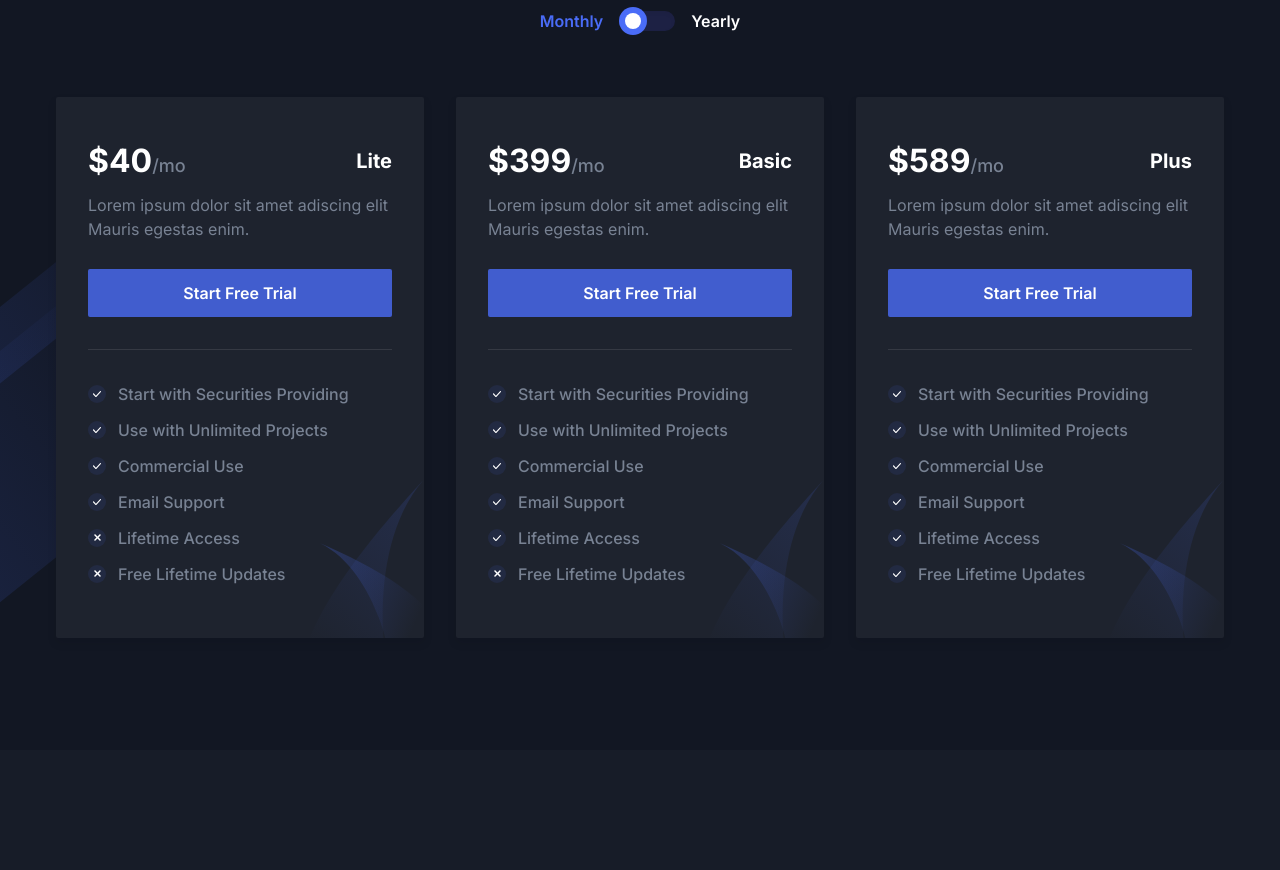
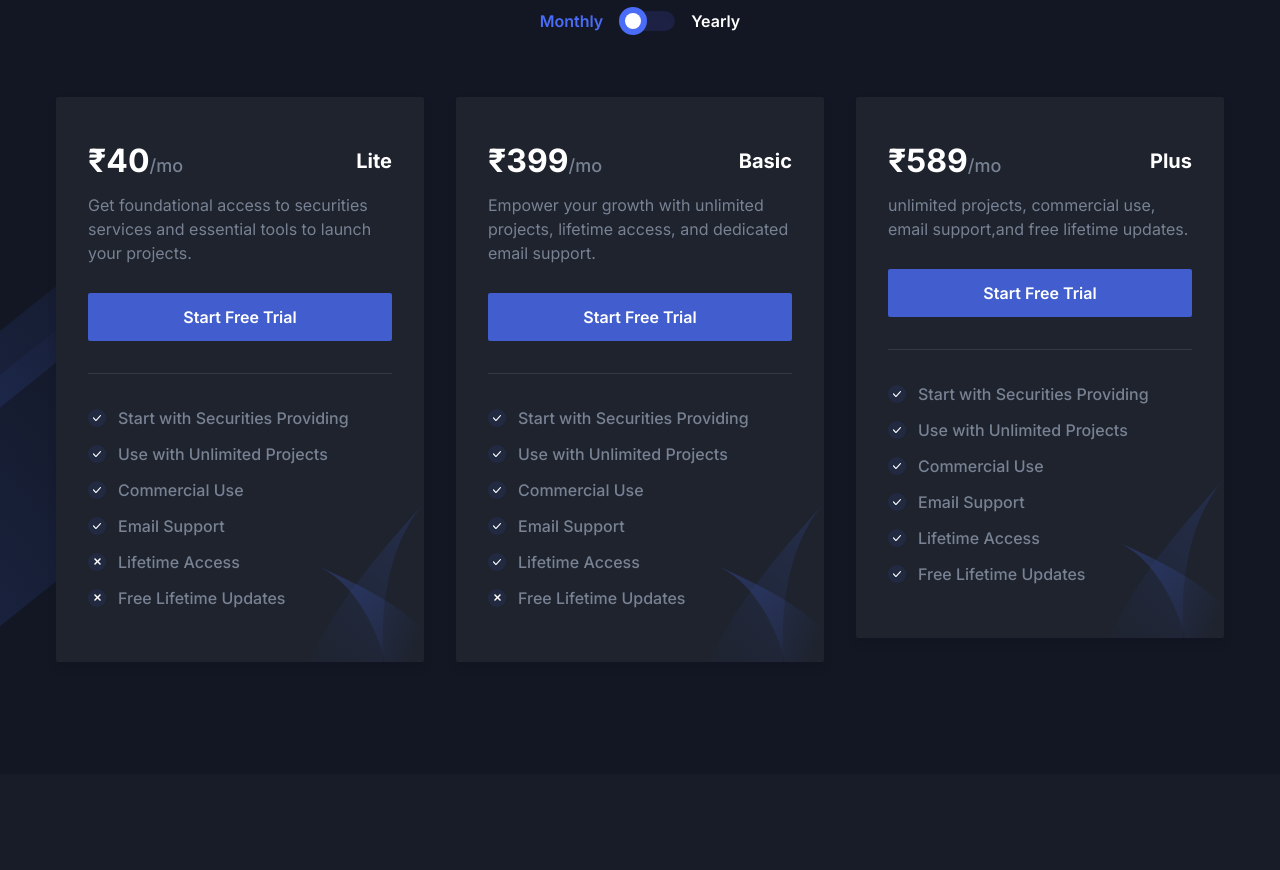
Before and after one commit to tradecreditbancorp9/NextJS-Startup, a Next.js app: page / in a window 1280 px wide. Shown: the part 5480-6350 px from the top of the page. Built offline with nearby package versions, Linux system fonts and the light colour scheme.

Commit message:
second commit

```diff
--- a/src/components/Pricing/PricingBox.tsx
+++ b/src/components/Pricing/PricingBox.tsx
@@ -12,7 +12,7 @@ const PricingBox = (props: {
       <div className="shadow-three hover:shadow-one dark:bg-gray-dark dark:shadow-two dark:hover:shadow-gray-dark relative z-10 rounded-xs bg-white px-8 py-10">
         <div className="flex items-center justify-between">
           <h3 className="price mb-2 text-[32px] font-bold text-black dark:text-white">
-            $<span className="amount">{price}</span>
+            ₹<span className="amount">{price}</span>
             <span className="time text-body-color text-lg font-medium">
               /{duration}
             </span>
--- a/src/components/Pricing/index.tsx
+++ b/src/components/Pricing/index.tsx
@@ -21,8 +21,7 @@ const Pricing = () => {
           <div className="mb-8 flex justify-center md:mb-12 lg:mb-16">
             <span
               onClick={() => setIsMonthly(true)}
-              className={`${
-                isMonthly
+              className={`${isMonthly
                 ? "pointer-events-none text-primary"
                 : "text-dark dark:text-white"
                 } mr-4 cursor-pointer text-base font-semibold`}
@@ -36,8 +35,7 @@ const Pricing = () => {
               <div className="relative">
                 <div className="h-5 w-14 rounded-full bg-[#1D2144] shadow-inner"></div>
                 <div
-                  className={`${
-                    isMonthly ? "" : "translate-x-full"
+                  className={`${isMonthly ? "" : "translate-x-full"
                     } shadow-switch-1 absolute left-0 top-[-4px] flex h-7 w-7 items-center justify-center rounded-full bg-primary transition`}
                 >
                   <span className="active h-4 w-4 rounded-full bg-white"></span>
@@ -46,8 +44,7 @@ const Pricing = () => {
             </div>
             <span
               onClick={() => setIsMonthly(false)}
-              className={`${
-                isMonthly
+              className={`${isMonthly
                 ? "text-dark dark:text-white"
                 : "pointer-events-none text-primary"
                 } ml-4 cursor-pointer text-base font-semibold`}
@@ -62,7 +59,7 @@ const Pricing = () => {
             packageName="Lite"
             price={isMonthly ? "40" : "120"}
             duration={isMonthly ? "mo" : "yr"}
-            subtitle="Lorem ipsum dolor sit amet adiscing elit Mauris egestas enim."
+            subtitle="Get foundational access to securities services and essential tools to launch your projects."
           >
             <OfferList text="Start with Securities Providing" status="active" />
             <OfferList text="Use with Unlimited Projects" status="active" />
@@ -71,11 +68,12 @@ const Pricing = () => {
             <OfferList text="Lifetime Access" status="inactive" />
             <OfferList text="Free Lifetime Updates" status="inactive" />
           </PricingBox>
+
           <PricingBox
             packageName="Basic"
             price={isMonthly ? "399" : "789"}
             duration={isMonthly ? "mo" : "yr"}
-            subtitle="Lorem ipsum dolor sit amet adiscing elit Mauris egestas enim."
+            subtitle="Empower your growth with unlimited projects, lifetime access, and dedicated email support."
           >
             <OfferList text="Start with Securities Providing" status="active" />
             <OfferList text="Use with Unlimited Projects" status="active" />
@@ -84,11 +82,12 @@ const Pricing = () => {
             <OfferList text="Lifetime Access" status="active" />
             <OfferList text="Free Lifetime Updates" status="inactive" />
           </PricingBox>
+
           <PricingBox
             packageName="Plus"
             price={isMonthly ? "589" : "999"}
             duration={isMonthly ? "mo" : "yr"}
-            subtitle="Lorem ipsum dolor sit amet adiscing elit Mauris egestas enim."
+            subtitle="unlimited projects, commercial use, email support,and free lifetime updates."
           >
             <OfferList text="Start with Securities Providing" status="active" />
             <OfferList text="Use with Unlimited Projects" status="active" />
```
Lines whose indentation alone changed are shown as unchanged.
